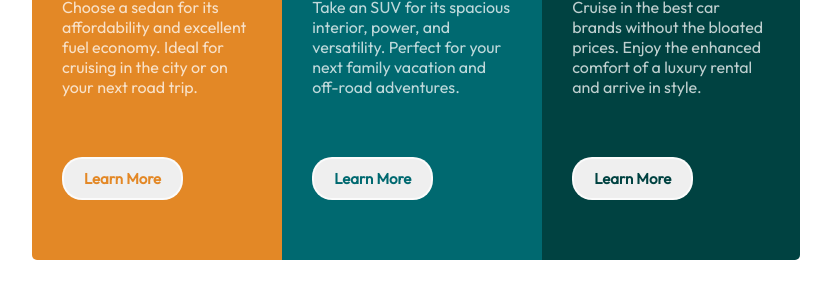
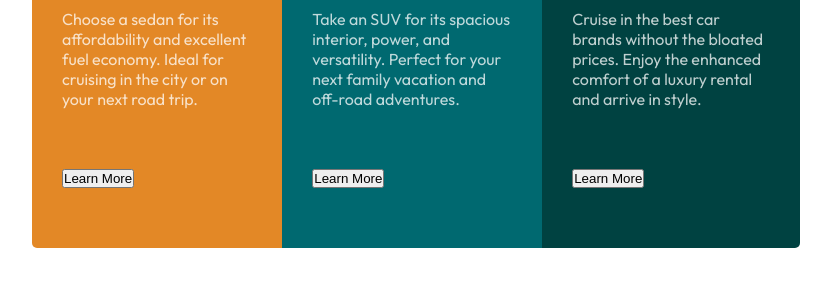
Before and after one commit to TusharPandey98/3-column-preview-card-component, a plain HTML site: page index.html in a window 1280 px wide. Shown: the part 363-662 px from the top of the page, without its empty margins (224-1055 px from the left). Drawn offline with Linux system fonts and the light colour scheme.

Commit message:
optimized css

```diff
--- a/style.css
+++ b/style.css
@@ -3,6 +3,14 @@
 * {
     margin: 0;
     padding: 0;
+}
+
+:root {
+    --bright-orange: hsl(31, 77%, 52%);
+    --dark-cyan: hsl(184, 100%, 22%);
+    --very-dark-cyan: hsl(179, 100%, 13%);
+    --transparent-white: hsla(0, 0%, 100%, 0.75);
+    --very-light-gray: hsl(0, 0%, 95%);
 }
 
 .attribution {
@@ -24,22 +32,22 @@
 .container {
     display: flex;
     justify-content: center;
-    color: hsl(0, 0%, 95%);
+    color: var(--very-light-gray);
     width: 60%;
 }
 
 .sedans {
-    background-color: hsl(31, 77%, 52%);
+    background-color: var(--bright-orange);
     border-top-left-radius: 5px;
     border-bottom-left-radius: 5px;
 }
 
 .suvs {
-    background-color: hsl(184, 100%, 22%);
+    background-color: var(--dark-cyan);
 }
 
 .luxury {
-    background-color: hsl(179, 100%, 13%);
+    background-color: var(--very-dark-cyan);
     border-top-right-radius: 5px;
     border-bottom-right-radius: 5px;
 }
@@ -52,7 +60,7 @@ h1 {
 
 p {
     font-family: 'Outfit', sans-serif;
-    color: hsla(0, 0%, 100%, 0.75);
+    color: var(--transparent-white);
     padding-bottom: 60px;
     font-weight: 400;
 }
@@ -61,34 +69,34 @@ p {
     padding: 60px 30px;
 }
 
-button {
+a {
     padding: 10px 20px;
     border-radius: 20px;
-    border: none;
     font-family: 'Outfit', sans-serif;
     font-size: 15px;
     font-weight: 700;
-    border: 2px solid hsla(0, 0%, 100%, 0.75);
+    border: 2px solid var(--very-light-gray);
+    background-color: var(--very-light-gray);
 }
 
-.sedans button {
-    color: #e38826;
+.sedans a {
+    color: var(--bright-orange);
 }
 
-.suvs button {
-    color: hsl(184, 100%, 22%);
+.suvs a {
+    color: var(--dark-cyan);
 }
 
-.luxury button {
-    color: hsl(179, 100%, 13%)
+.luxury a {
+    color: var(--dark-cyan);
 }
 
 img {
     padding-bottom: 20px;
 }
 
-button:hover {
-    color: hsla(0, 0%, 100%, 0.75);
+a:hover {
+    color: var(--transparent-white);
     background-color: transparent;
     cursor: pointer;
 }
```
